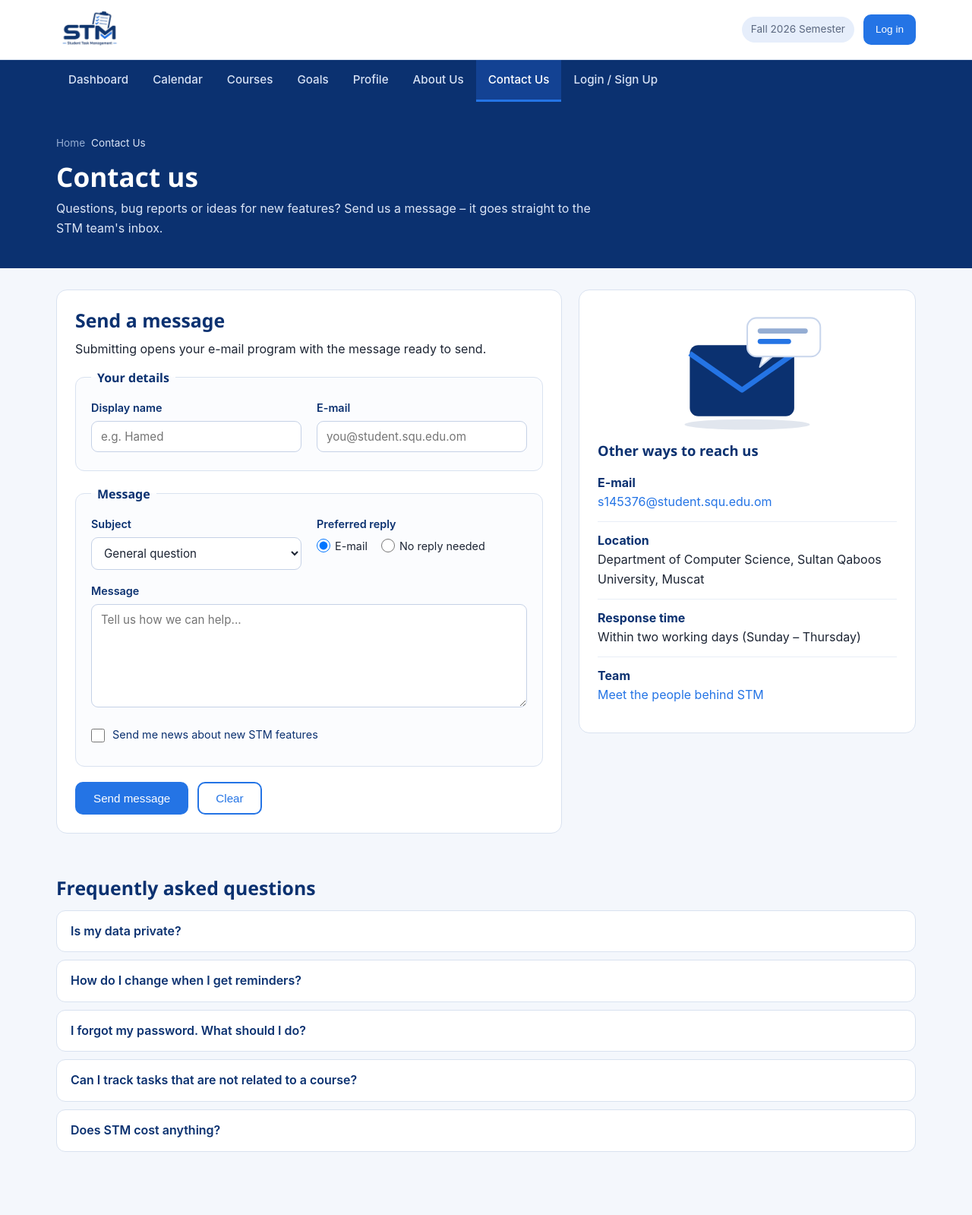
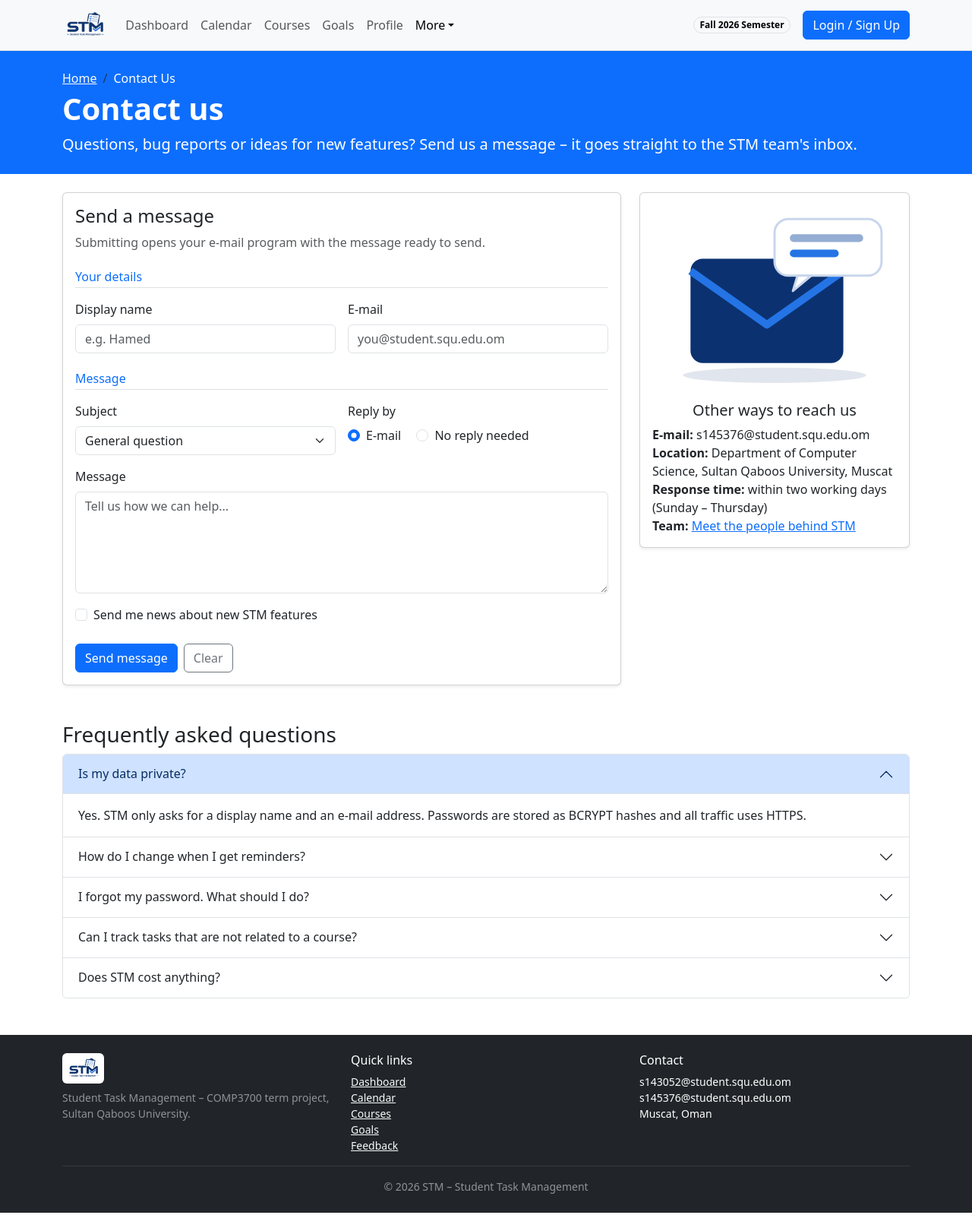
Before and after one commit to s145376/projectweb, a plain HTML site: page pages/contact.html in a window 1280 px wide. Shown: the top 1599 px of the page at 76% size. Drawn offline with nearby package versions, Linux system fonts and the light colour scheme.

Commit message:
Rebuild contact page with Bootstrap accordion.
Contact form with Bootstrap validation. FAQ rebuilt as a Bootstrap
accordion.

```diff
--- a/pages/contact.html
+++ b/pages/contact.html
@@ -1,212 +1,203 @@
 <!DOCTYPE html>
-<html xmlns="http://www.w3.org/1999/xhtml" lang="en" xml:lang="en">
+<html lang="en">
 <head>
   <meta charset="UTF-8" />
-  <meta name="viewport" content="width=device-width, initial-scale=1.0" />
-  <meta name="description" content="Send the STM team a message and read answers to common questions." />
-  <meta name="keywords" content="student task management, STM, assignments, deadlines, study planner, SQU" />
-  <meta name="author" content="Abdulrhman Khalfan Al-Degheishi, Hamed Hilal Al-Shekaili" />
-  <title>Contact Us | STM – Student Task Management</title>
+  <meta name="viewport" content="width=device-width, initial-scale=1" />
+  <title>Contact us | STM – Student Task Management</title>
   <link rel="icon" type="image/svg+xml" href="../images/favicon.svg" />
-  <!-- 1) EXTERNAL CSS: shared by every page (logo, navigation, layout, footer) -->
-  <link rel="stylesheet" type="text/css" href="../css/style.css" />
-  <!-- 2) INTERNAL (document-level) CSS: rules used only on this page -->
-  <style>
-    .contact-info li {
-      display: flex;
-      gap: 12px;
-      padding: 12px 0;
-      border-bottom: 1px solid #E8EEF7;
-    }
-
-    .contact-info li:last-child {
-      border-bottom: none;
-    }
-
-    .contact-info strong {
-      display: block;
-      color: #0B3170;
-    }
-
-    #faq h2 {
-      margin-bottom: 14px;
-    }
-  </style>
+  <link href="https://cdn.jsdelivr.net/npm/bootstrap@5.3.8/dist/css/bootstrap.min.css" rel="stylesheet" integrity="sha384-sRIl4kxILFvY47J16cr9ZwB07vP4J8+LH7qKQnuqkuIAvNWLzeN8tE5YBujZqJLB" crossorigin="anonymous" />
 </head>
 <body>
-  <a class="skip-link" href="#content">Skip to main content</a>
-
-  <!-- ===== Uniform header with logo (same on all pages) ===== -->
-  <header id="site-header">
-    <div class="container header-inner">
-      <a class="logo-link" href="../index.html" title="STM home">
-        <img src="../images/logo.png" alt="STM – Student Task Management logo" width="360" height="243" />
-      </a>
-      <div class="header-actions">
-        <span class="today-chip">Fall 2026 Semester</span>
-        <a class="btn btn-small" href="login.html">Log in</a>
+  <nav class="navbar navbar-expand-lg bg-body-tertiary border-bottom sticky-top">
+    <div class="container">
+      <a class="navbar-brand" href="../index.html"><img src="../images/logo.png" alt="STM logo" height="40" /></a>
+      <button class="navbar-toggler" type="button" data-bs-toggle="collapse" data-bs-target="#mainNav" aria-controls="mainNav" aria-expanded="false" aria-label="Toggle navigation">
+        <span class="navbar-toggler-icon"></span>
+      </button>
+      <div class="collapse navbar-collapse" id="mainNav">
+        <ul class="navbar-nav me-auto mb-2 mb-lg-0">
+          <li class="nav-item"><a class="nav-link" href="../index.html">Dashboard</a></li>
+          <li class="nav-item"><a class="nav-link" href="calendar.html">Calendar</a></li>
+          <li class="nav-item"><a class="nav-link" href="courses.html">Courses</a></li>
+          <li class="nav-item"><a class="nav-link" href="goals.html">Goals</a></li>
+          <li class="nav-item"><a class="nav-link" href="profile.html">Profile</a></li>
+          <li class="nav-item dropdown">
+            <a class="nav-link dropdown-toggle active" href="#" role="button" data-bs-toggle="dropdown" aria-expanded="false">More</a>
+            <ul class="dropdown-menu">
+              <li><a class="dropdown-item" href="questionnaire.html">Feedback (Questionnaire)</a></li>
+              <li><a class="dropdown-item" href="calculate.html">Study Calculator</a></li>
+              <li><a class="dropdown-item" href="funpage.html">Fun Page</a></li>
+              <li><a class="dropdown-item" href="aboutus.html">About Us</a></li>
+              <li><a class="dropdown-item active" href="contact.html">Contact Us</a></li>
+            </ul>
+          </li>
+        </ul>
+        <span class="badge rounded-pill text-bg-light border me-lg-3 mb-2 mb-lg-0">Fall 2026 Semester</span>
+        <a class="btn btn-primary" href="login.html">Login / Sign Up</a>
       </div>
+    </div>
+  </nav>
+  <header class="bg-primary text-white py-4">
+    <div class="container">
+      <nav aria-label="breadcrumb">
+        <ol class="breadcrumb mb-1">
+          <li class="breadcrumb-item"><a class="link-light" href="../index.html">Home</a></li>
+          <li class="breadcrumb-item active text-white" aria-current="page">Contact Us</li>
+        </ol>
+      </nav>
+      <h1 class="display-6 fw-bold">Contact us</h1>
+      <p class="lead mb-0">Questions, bug reports or ideas for new features? Send us a message – it goes straight to the STM team's inbox.</p>
     </div>
   </header>
 
-  <!-- ===== Uniform navigation menu ===== -->
-  <nav id="main-nav" aria-label="Main navigation">
-    <div class="container">
-      <ul class="nav-links">
-        <li><a href="../index.html">Dashboard</a></li>
-        <li><a href="calendar.html">Calendar</a></li>
-        <li><a href="courses.html">Courses</a></li>
-        <li><a href="goals.html">Goals</a></li>
-        <li><a href="profile.html">Profile</a></li>
-        <li><a href="aboutus.html">About Us</a></li>
-        <li><a class="active" href="contact.html" aria-current="page">Contact Us</a></li>
-        <li><a href="login.html">Login / Sign Up</a></li>
-      </ul>
+  <main class="container my-4">
+    <div class="row g-4">
+      <div class="col-lg-8">
+        <div class="card shadow-sm"><div class="card-body">
+          <h2 class="h4">Send a message</h2>
+          <p class="text-muted">Submitting opens your e-mail program with the message ready to send.</p>
+          <form id="contactForm" class="needs-validation" action="mailto:s145376@student.squ.edu.om?subject=STM%20contact%20form" method="post" enctype="text/plain" novalidate="novalidate">
+  <input type="hidden" name="form_name" value="contactForm" />
+  <div class="row g-3">
+<div class="col-12"><h3 class="h6 text-primary border-bottom pb-1 mt-2 mb-0">Your details</h3></div>
+<div class="col-md-6">
+  <label for="contact_name" class="form-label">Display name</label>
+  <input type="text" class="form-control" id="contact_name" name="contact_name" required="required" placeholder="e.g. Hamed" />
+  <div class="invalid-feedback">Please enter your name.</div>
 </div>
-  </nav>
-
-  <main id="content">
-    <section class="page-hero">
-      <div class="container">
-        <ol class="breadcrumb">
-          <li><a href="../index.html">Home</a></li>
-          <li>Contact Us</li>
-        </ol>
-        <h1>Contact us</h1>
-        <p>Questions, bug reports or ideas for new features? Send us a message – it goes straight to the STM team's inbox.</p>
+<div class="col-md-6">
+  <label for="contact_email" class="form-label">E-mail</label>
+  <input type="email" class="form-control" id="contact_email" name="contact_email" required="required" placeholder="you@student.squ.edu.om" />
+  <div class="invalid-feedback">Please enter a valid e-mail address.</div>
 </div>
-    </section>
-
-    <section class="section-tight">
-      <div class="container layout-main-side">
-
-        <!-- CONTACT FORM: sends the form contents to an e-mail account -->
-        <div class="card">
-          <h2>Send a message</h2>
-          <p>Submitting opens your e-mail program with the message ready to send.</p>
-          <form action="mailto:s145376@student.squ.edu.om?subject=STM%20contact%20form" method="post" enctype="text/plain">
-            <fieldset>
-              <legend>Your details</legend>
-              <div class="form-grid">
-                <div class="form-row">
-                  <label for="contact_name" class="required">Display name</label>
-                  <input type="text" id="contact_name" name="contact_name" placeholder="e.g. Hamed" required="required" />
+<div class="col-12"><h3 class="h6 text-primary border-bottom pb-1 mt-2 mb-0">Message</h3></div>
+<div class="col-md-6">
+  <label for="contact_subject" class="form-label">Subject</label>
+  <select class="form-select" id="contact_subject" name="contact_subject"><option value="general">General question</option><option value="technical">Technical problem</option><option value="feature">Feature request</option><option value="privacy">Data &amp; privacy</option></select>
+  <div class="invalid-feedback">Please choose an option.</div>
 </div>
-                <div class="form-row">
-                  <label for="contact_email" class="required">E-mail</label>
-                  <input type="email" id="contact_email" name="contact_email" placeholder="you@student.squ.edu.om" required="required" />
+<div class="col-md-6">
+  <div class="form-label">Reply by</div>
+  <div class="form-check form-check-inline">
+    <input class="form-check-input" type="radio" name="contact_reply" id="contact_reply_email" value="email" checked="checked" />
+    <label class="form-check-label" for="contact_reply_email">E-mail</label>
+  </div>
+  <div class="form-check form-check-inline">
+    <input class="form-check-input" type="radio" name="contact_reply" id="contact_reply_none" value="none" />
+    <label class="form-check-label" for="contact_reply_none">No reply needed</label>
   </div>
 </div>
-            </fieldset>
-            <fieldset>
-              <legend>Message</legend>
-              <div class="form-grid">
-                <div class="form-row">
-                  <label for="contact_subject">Subject</label>
-                  <select id="contact_subject" name="contact_subject">
-                    <option value="general">General question</option>
-                    <option value="technical">Technical problem</option>
-                    <option value="feature">Feature request</option>
-                    <option value="privacy">Data &amp; privacy</option>
-                  </select>
+<div class="col-12">
+  <label for="contact_message" class="form-label">Message</label>
+  <textarea class="form-control" id="contact_message" name="contact_message" rows="5" required="required" minlength="10" placeholder="Tell us how we can help..."></textarea>
+  <div class="invalid-feedback">Please write a message of at least 10 characters.</div>
 </div>
-                <div class="form-row">
-                  <span class="label">Preferred reply</span>
-                  <div class="choice-group">
-                    <label><input type="radio" name="contact_reply" value="email" checked="checked" /> E-mail</label>
-                    <label><input type="radio" name="contact_reply" value="none" /> No reply needed</label>
+<div class="col-12">
+  <div class="form-check">
+    <input class="form-check-input" type="checkbox" name="contact_newsletter" id="contact_newsletter" value="yes" />
+    <label class="form-check-label" for="contact_newsletter">Send me news about new STM features</label>
   </div>
 </div>
-                <div class="form-row full">
-                  <label for="contact_message" class="required">Message</label>
-                  <textarea id="contact_message" name="contact_message" rows="6" cols="50" placeholder="Tell us how we can help..." required="required"></textarea>
   </div>
-                <div class="form-row full">
-                  <label style="font-weight: 400;"><input type="checkbox" name="contact_newsletter" value="yes" /> Send me news about new STM features</label>
+  <div class="mt-4 d-flex flex-wrap gap-2">
+    <button type="submit" class="btn btn-primary">Send message</button>
+    <button type="reset" class="btn btn-outline-secondary">Clear</button>
+  </div>
+</form>
+        </div></div>
+      </div>
+      <div class="col-lg-4">
+        <div class="card shadow-sm"><div class="card-body text-center">
+          <img src="../images/contact-mail.svg" class="img-fluid mb-3" alt="Mail illustration" />
+          <h2 class="h5">Other ways to reach us</h2>
+          <ul class="list-unstyled text-start mb-0">
+            <li><strong>E-mail:</strong> s145376@student.squ.edu.om</li>
+            <li><strong>Location:</strong> Department of Computer Science, Sultan Qaboos University, Muscat</li>
+            <li><strong>Response time:</strong> within two working days (Sunday – Thursday)</li>
+            <li><strong>Team:</strong> <a href="aboutus.html">Meet the people behind STM</a></li>
+          </ul>
+        </div></div>
       </div>
     </div>
-            </fieldset>
-            <div class="form-actions">
-              <input type="submit" value="Send message" />
-              <input type="reset" value="Clear" />
+
+    <section class="mt-5">
+      <h2 class="h3">Frequently asked questions</h2>
+      <div class="accordion" id="faqList">
+        <div class="accordion-item">
+          <h3 class="accordion-header">
+            <button class="accordion-button" type="button" data-bs-toggle="collapse" data-bs-target="#faq1" aria-expanded="true" aria-controls="faq1">Is my data private?</button>
+          </h3>
+          <div id="faq1" class="accordion-collapse collapse show" data-bs-parent="#faqList">
+            <div class="accordion-body">Yes. STM only asks for a display name and an e-mail address. Passwords are stored as BCRYPT hashes and all traffic uses HTTPS.</div>
           </div>
-          </form>
         </div>
-
-        <aside>
-          <div class="card">
-            <img src="../images/contact-mail.svg" alt="Illustration of an envelope and a message bubble" width="320" height="240" style="margin: 0 auto 10px; max-width: 220px;" />
-            <h3>Other ways to reach us</h3>
-            <ul class="contact-info" style="list-style: none;">
-              <li><span><strong>E-mail</strong><a href="mailto:s145376@student.squ.edu.om">s145376@student.squ.edu.om</a></span></li>
-              <li><span><strong>Location</strong>Department of Computer Science, Sultan Qaboos University, Muscat</span></li>
-              <li><span><strong>Response time</strong>Within two working days (Sunday – Thursday)</span></li>
-              <li><span><strong>Team</strong><a href="aboutus.html#team">Meet the people behind STM</a></span></li>
-            </ul>
+        <div class="accordion-item">
+          <h3 class="accordion-header">
+            <button class="accordion-button collapsed" type="button" data-bs-toggle="collapse" data-bs-target="#faq2" aria-expanded="false" aria-controls="faq2">How do I change when I get reminders?</button>
+          </h3>
+          <div id="faq2" class="accordion-collapse collapse" data-bs-parent="#faqList">
+            <div class="accordion-body">Go to Profile &amp; Settings and choose a lead time (2 hours to 1 week) and your quiet hours.</div>
           </div>
-        </aside>
         </div>
-    </section>
-
-    <!-- FAQ (details / summary – opens and closes without JavaScript) -->
-    <section class="section-tight" id="faq">
-      <div class="container">
-        <h2>Frequently asked questions</h2>
-        <details>
-          <summary>Is my data private?</summary>
-          <p>Yes. STM only asks for a display name and an e-mail address. Passwords are stored as BCRYPT hashes and all traffic uses HTTPS.</p>
-        </details>
-        <details>
-          <summary>How do I change when I get reminders?</summary>
-          <p>Go to <a href="profile.html#notifications">Profile &amp; Settings</a> and choose a lead time (2 hours to 1 week) and your quiet hours.</p>
-        </details>
-        <details>
-          <summary>I forgot my password. What should I do?</summary>
-          <p>Use the contact form above and choose "Technical problem". We will help you reset your password.</p>
-        </details>
-        <details>
-          <summary>Can I track tasks that are not related to a course?</summary>
-          <p>Yes. The General workspace is made for personal, religious, wellness and club tasks.</p>
-        </details>
-        <details>
-          <summary>Does STM cost anything?</summary>
-          <p>No. STM is free for all students.</p>
-        </details>
+        <div class="accordion-item">
+          <h3 class="accordion-header">
+            <button class="accordion-button collapsed" type="button" data-bs-toggle="collapse" data-bs-target="#faq3" aria-expanded="false" aria-controls="faq3">I forgot my password. What should I do?</button>
+          </h3>
+          <div id="faq3" class="accordion-collapse collapse" data-bs-parent="#faqList">
+            <div class="accordion-body">Use the contact form above and choose "Technical problem". We will help you reset your password.</div>
+          </div>
+        </div>
+        <div class="accordion-item">
+          <h3 class="accordion-header">
+            <button class="accordion-button collapsed" type="button" data-bs-toggle="collapse" data-bs-target="#faq4" aria-expanded="false" aria-controls="faq4">Can I track tasks that are not related to a course?</button>
+          </h3>
+          <div id="faq4" class="accordion-collapse collapse" data-bs-parent="#faqList">
+            <div class="accordion-body">Yes. The General workspace is made for personal, religious, wellness and club tasks.</div>
+          </div>
+        </div>
+        <div class="accordion-item">
+          <h3 class="accordion-header">
+            <button class="accordion-button collapsed" type="button" data-bs-toggle="collapse" data-bs-target="#faq5" aria-expanded="false" aria-controls="faq5">Does STM cost anything?</button>
+          </h3>
+          <div id="faq5" class="accordion-collapse collapse" data-bs-parent="#faqList">
+            <div class="accordion-body">No. STM is free for all students.</div>
+          </div>
+        </div>
       </div>
     </section>
   </main>
-
-  <!-- ===== Uniform footer (same on all pages) ===== -->
-  <footer id="site-footer">
-    <div class="container footer-grid">
-      <div>
-        <a class="footer-logo" href="../index.html"><img src="../images/logo.png" alt="STM logo" width="360" height="243" /></a>
-        <p>STM helps students organise courses, deadlines, goals and personal commitments in one calm, distraction-free place.</p>
+  <footer class="bg-dark text-white mt-5 py-4">
+    <div class="container">
+      <div class="row g-4">
+        <div class="col-md-4">
+          <img src="../images/logo.png" alt="STM logo" height="40" class="bg-white rounded p-1 mb-2" />
+          <p class="small text-white-50 mb-0">Student Task Management – COMP3700 term project, Sultan Qaboos University.</p>
         </div>
-      <div>
-        <h2>Quick links</h2>
-        <ul>
-          <li><a href="../index.html">Task Dashboard</a></li>
-          <li><a href="calendar.html">Academic Calendar</a></li>
-          <li><a href="courses.html">Course Manager</a></li>
-          <li><a href="goals.html">Goals</a></li>
-          <li><a href="profile.html">Profile &amp; Settings</a></li>
+        <div class="col-6 col-md-4">
+          <h2 class="h6">Quick links</h2>
+          <ul class="list-unstyled small mb-0">
+            <li><a class="link-light" href="../index.html">Dashboard</a></li>
+            <li><a class="link-light" href="calendar.html">Calendar</a></li>
+            <li><a class="link-light" href="courses.html">Courses</a></li>
+            <li><a class="link-light" href="goals.html">Goals</a></li>
+            <li><a class="link-light" href="questionnaire.html">Feedback</a></li>
           </ul>
         </div>
-      <div>
-        <h2>Get in touch</h2>
-        <ul>
-          <li><a href="aboutus.html">About the team</a></li>
-          <li><a href="contact.html">Contact form &amp; FAQ</a></li>
-          <li><a href="mailto:s145376@student.squ.edu.om">s145376@student.squ.edu.om</a></li>
-          <li>Department of Computer Science, Sultan Qaboos University, Muscat, Oman</li>
+        <div class="col-6 col-md-4">
+          <h2 class="h6">Contact</h2>
+          <ul class="list-unstyled small mb-0">
+            <li>s143052@student.squ.edu.om</li>
+            <li>s145376@student.squ.edu.om</li>
+            <li>Muscat, Oman</li>
           </ul>
         </div>
       </div>
-    <div class="container footer-bottom">
-      <span>&#169; 2026 STM – Student Task Management. COMP3700 course project.</span>
-      <span>Built with HTML5 &amp; pure CSS3</span>
+      <hr class="border-secondary" />
+      <p class="text-center small text-white-50 mb-0">&#169; 2026 STM – Student Task Management</p>
     </div>
   </footer>
+
+  <script src="https://cdn.jsdelivr.net/npm/bootstrap@5.3.8/dist/js/bootstrap.bundle.min.js" integrity="sha384-FKyoEForCGlyvwx9Hj09JcYn3nv7wiPVlz7YYwJrWVcXK/BmnVDxM+D2scQbITxI" crossorigin="anonymous"></script>
+  <script src="../js/validation.js"></script>
 </body>
 </html>
```
Lines whose indentation alone changed are shown as unchanged.
